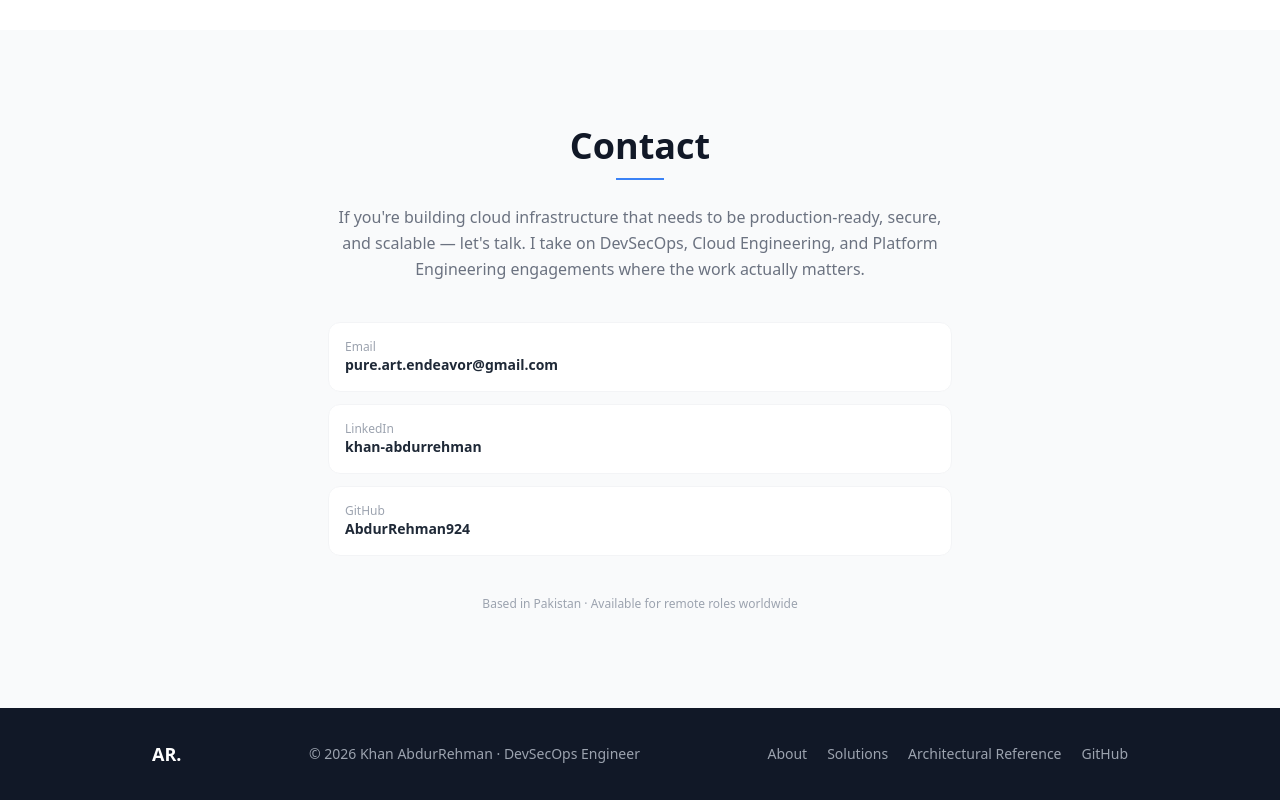
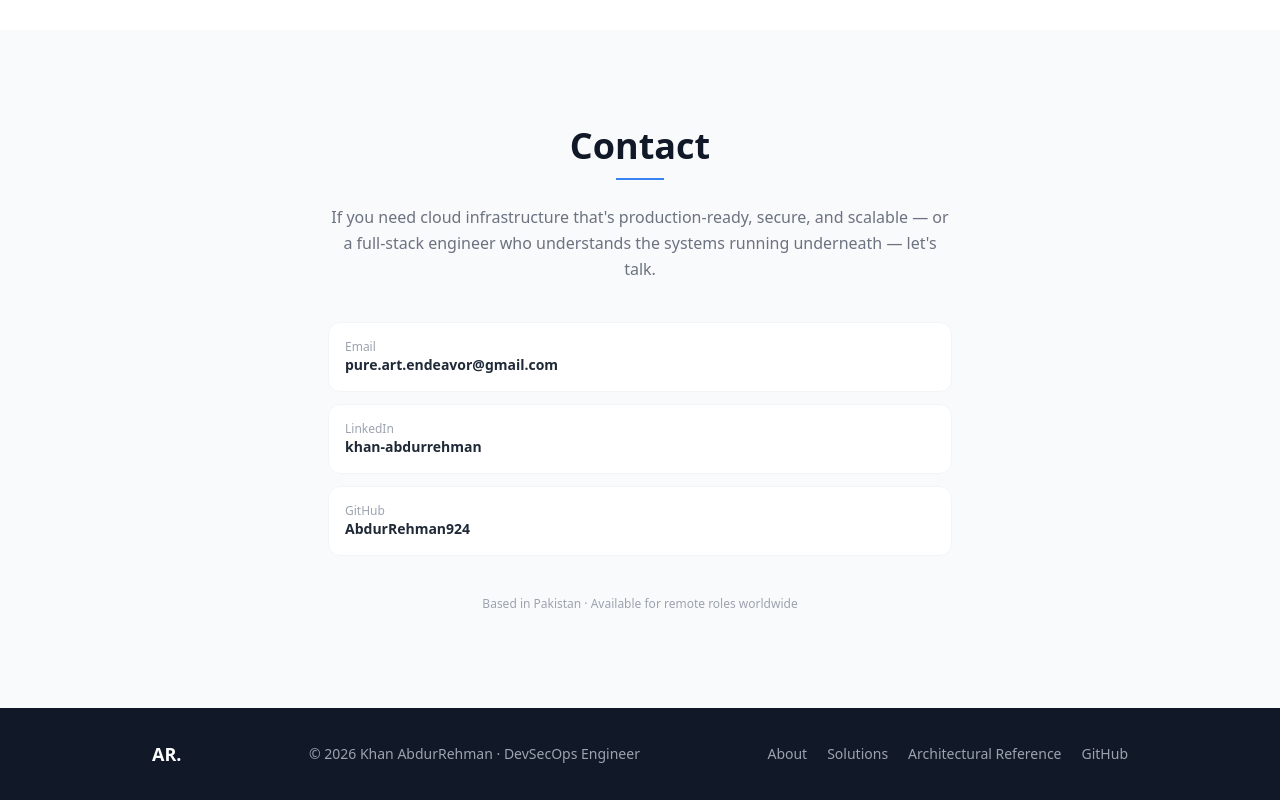
Before and after one commit to AbdurRehman924/Personal-Portfolio, a React (Create React App) app: page / in a window 1280 px wide. Shown: the part 9515-10315 px from the top of the page. Built offline with nearby package versions, Linux system fonts and the light colour scheme.

Commit message:
refactor(contact): include full-stack in contact description

```diff
--- a/src/components/Contact.jsx
+++ b/src/components/Contact.jsx
@@ -26,7 +26,7 @@ const Contact = () => {
         <h2 className="text-4xl font-bold text-gray-900 mb-3">Contact</h2>
         <div className="w-12 h-0.5 bg-blue-500 mx-auto mb-6"></div>
         <p className="text-gray-500 mb-10 leading-relaxed">
-          If you're building cloud infrastructure that needs to be production-ready, secure, and scalable — let's talk. I take on DevSecOps, Cloud Engineering, and Platform Engineering engagements where the work actually matters.
+          If you need cloud infrastructure that's production-ready, secure, and scalable — or a full-stack engineer who understands the systems running underneath — let's talk.
         </p>
 
         <div className="space-y-3 mb-10">
```
